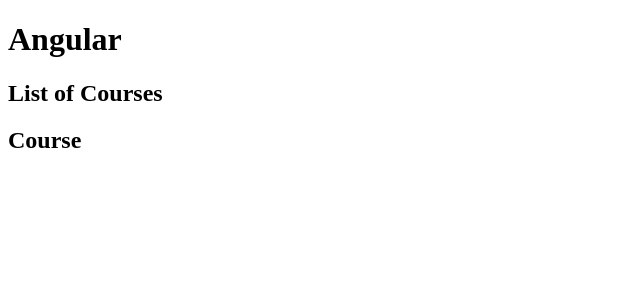
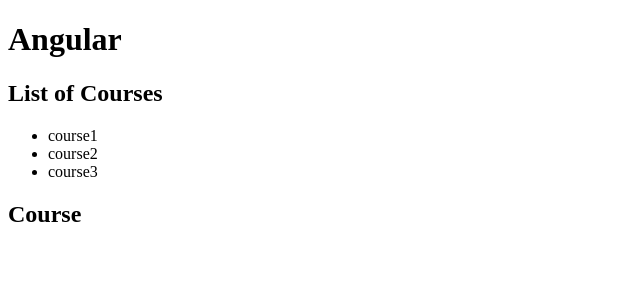
Before and after one commit to wintersocram/angular-training, an Angular app in the folder courses/: page / in a window 1280 px wide. Shown: the top 300 px of the page, without its empty margins (0-640 px from the left). Built offline with nearby package versions, Linux system fonts and the light colour scheme.

Commit message:
courses: inserting an array of courses and displaying it

```diff
--- a/courses/src/app/courses/courses.component.ts
+++ b/courses/src/app/courses/courses.component.ts
@@ -2,11 +2,19 @@
 
 @Component({
     selector: 'courses',
-    template: '<h2>{{ getTitle() }}</h2>'
+    template: `
+        <h2>{{ getTitle() }}</h2>
+        <ul>
+            <li *ngFor="let course of courses">
+                {{ course }}
+            </li>
+        </ul>
+    `
 })
 
 export class CoursesComponent {
     title = "List of Courses";
+    courses = ["course1", "course2", "course3"]
 
     getTitle() {
         return this.title;
```
